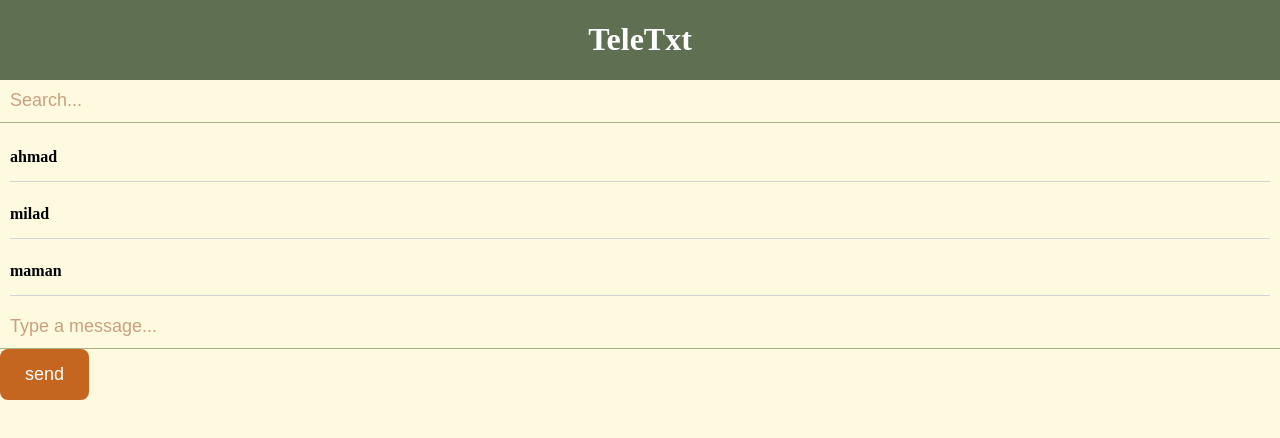
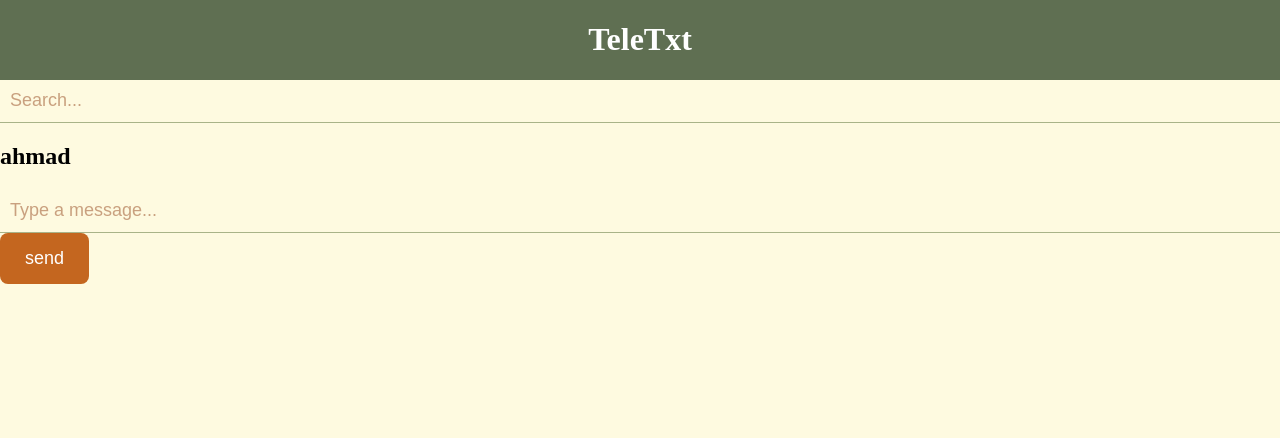
Before and after one commit to marzie-nd/teletxt, a React (Create React App) app: page /chats in a window 1280 px wide. Both pictures are taken after a click on the element "ahmad". Shown: the top 438 px of the page. Built offline with nearby package versions, Linux system fonts and the light colour scheme.

Commit message:
fixed userSelection to shoe it's chat

```diff
--- a/src/components/ChatPage.jsx
+++ b/src/components/ChatPage.jsx
@@ -1,13 +1,21 @@
 import ChatBox from './ChatBox';
+import ChatList from './ChatList';
 
-const ChatPage = ({ users, selectedUser }) => {
-
+const ChatPage = ({ users, selectedUser, onUserChange, chatHistory, onSendMessage }) => {
+  if (!selectedUser) {
+    return (
+      <div className='chatPage_chatList'>
+        <ChatList user={selectedUser} />
+      </div>
+    )
+  }
   return (
-    <div className='chatPage'>
+    <div className='chatPage_chatBox'>
       <h2>{selectedUser}</h2>
-      <ChatBox user={selectedUser} />
+      <ChatBox user={selectedUser} chatHistory={chatHistory} onSendMessage={onSendMessage} />
     </div>
   )
+
 }
 
 export default ChatPage
--- a/src/pages/Chats.jsx
+++ b/src/pages/Chats.jsx
@@ -2,13 +2,14 @@ import ChatList from "../components/ChatList";
 import Header from "../components/Header";
 import Search from "../components/Search";
 import ChatBox from "../components/ChatBox";
+import ChatPage from "../components/ChatPage";
 import { useState } from "react";
 
 import "./Chats.scss";
 
 const Chats = () => {
   const users = ["ahmad", "milad", "maman"];
-  const [selectedUser, setSelectedUser] = useState(users[0]);
+  const [selectedUser, setSelectedUser] = useState(null);
   const [chatHistory, setChatHistory] = useState({});
 
   const handleUserChange = (user) => {
@@ -33,8 +34,19 @@ const Chats = () => {
     <div className="chats">
       <Header />
       <Search />
-      <ChatList users={users} selectedUser={selectedUser} onUserChange={handleUserChange} />
-      <ChatBox user={selectedUser} chatHistory={chatHistory} onSendMessage={handleSendMessage} />
+
+      {selectedUser ? (
+        <ChatPage
+          selectedUser={selectedUser}
+          users={users}
+          onUserChange={handleUserChange}
+          chatHistory={chatHistory}
+          onSendMessage={handleSendMessage}
+        />
+      ) : (
+        <ChatList users={users} onUserChange={handleUserChange} />
+
+      )}
     </div>
   );
 };
```
